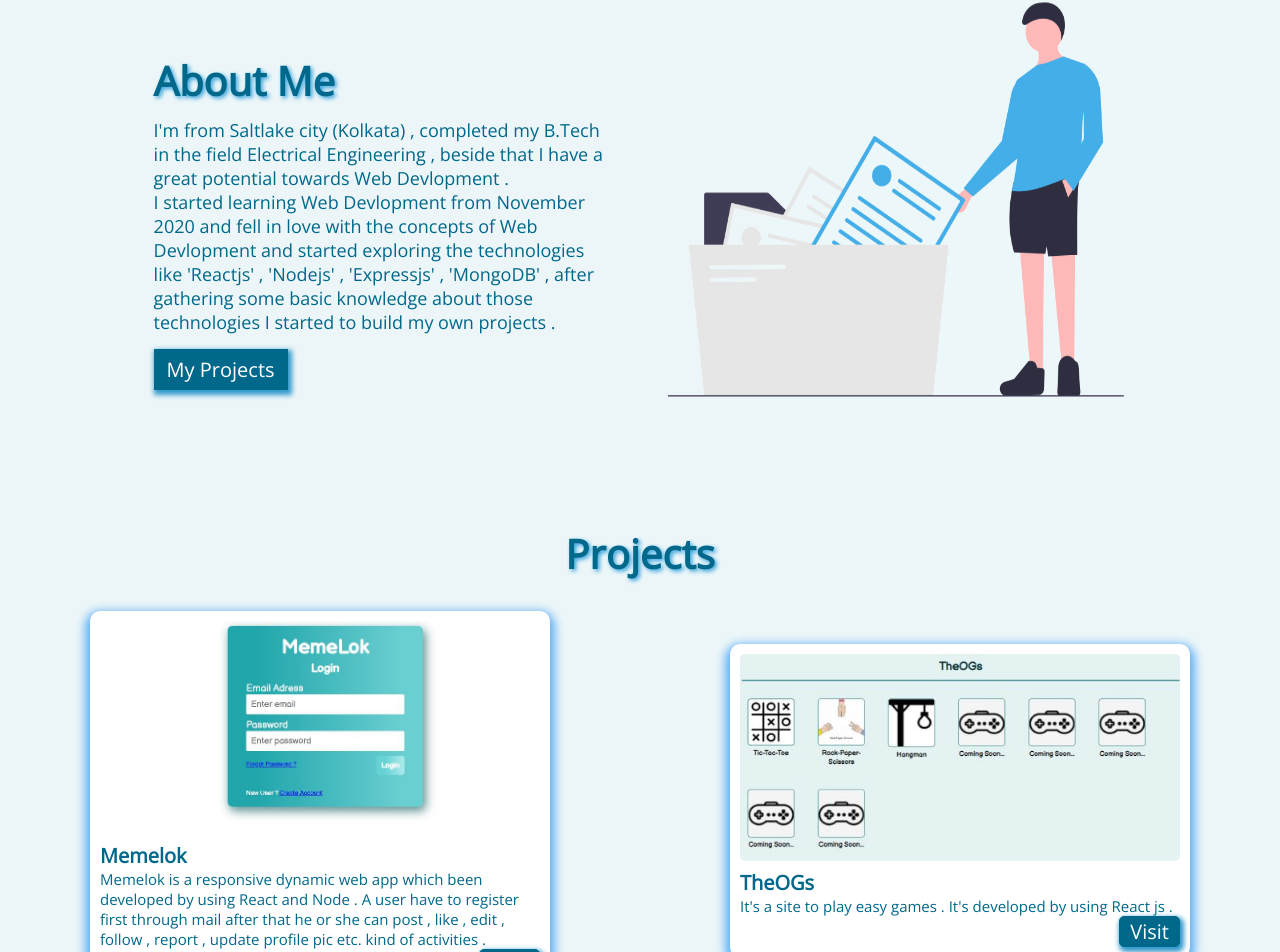
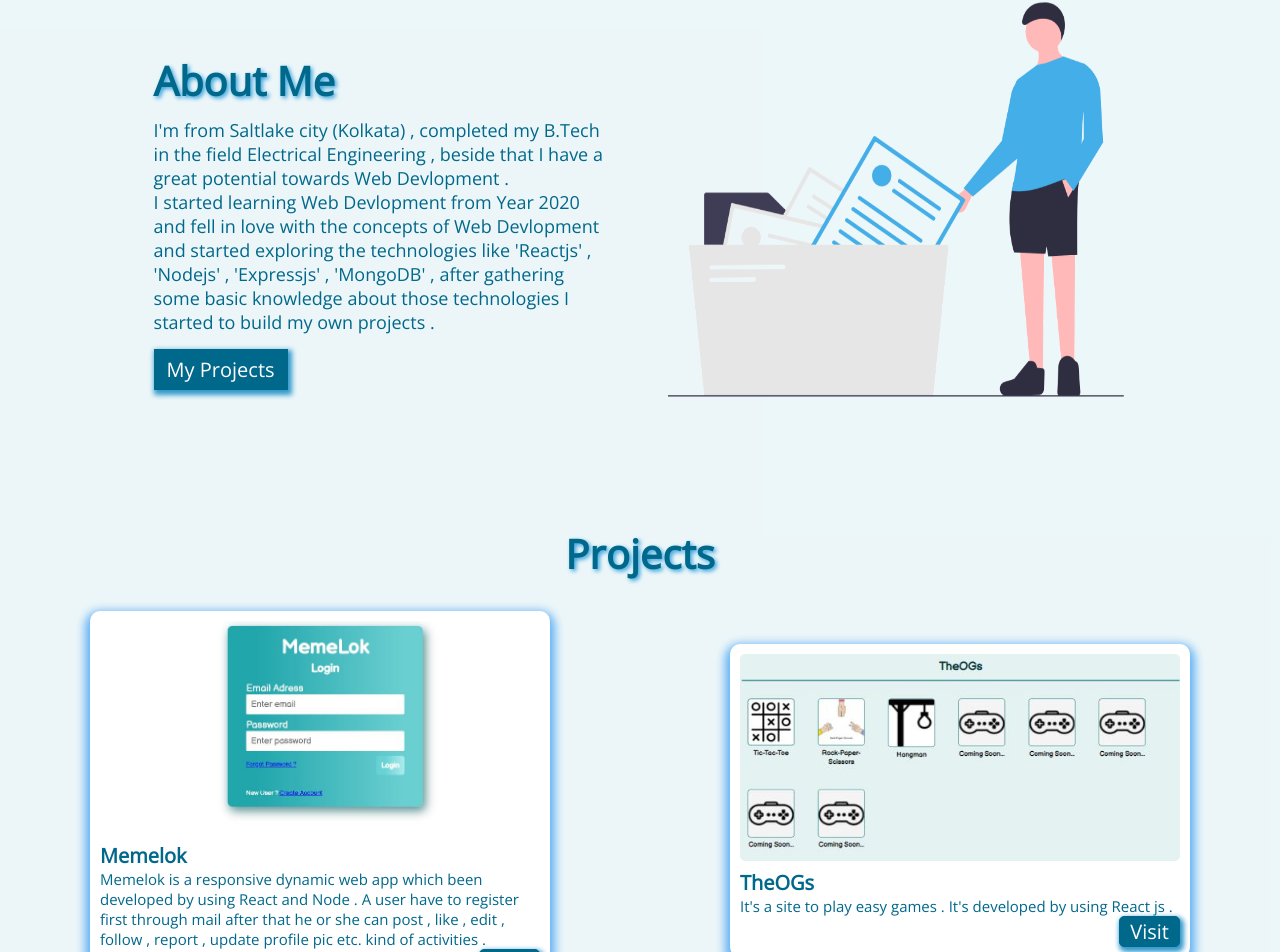
Before and after one commit to santafg/portfolio, a React (Create React App) app: page / in a window 1280 px wide. Shown: the part 734-1686 px from the top of the page. Built offline with nearby package versions, Linux system fonts and the light colour scheme.

Commit message:
year22020

```diff
--- a/src/pages/About/About.jsx
+++ b/src/pages/About/About.jsx
@@ -21,7 +21,7 @@ const About = () => {
                   great potential towards Web Devlopment .
                 </p>
                 <p> I started learning
-                  Web Devlopment from November 2020 and fell in love with the
+                  Web Devlopment from Year 2020 and fell in love with the
                   concepts of Web Devlopment and started exploring the
                   technologies like 'Reactjs' , 'Nodejs' , 'Expressjs' ,
                   'MongoDB' , after gathering some basic knowledge about those
```
